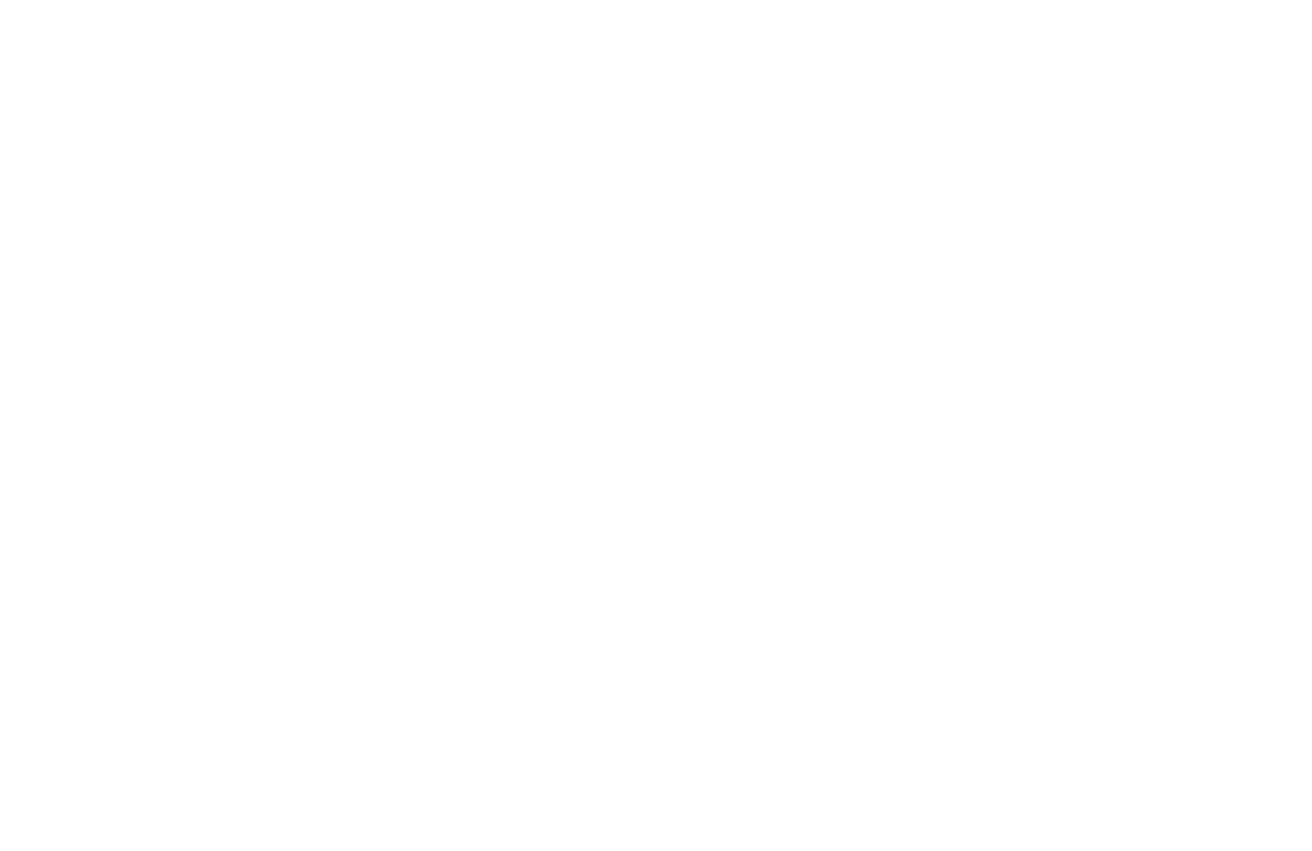
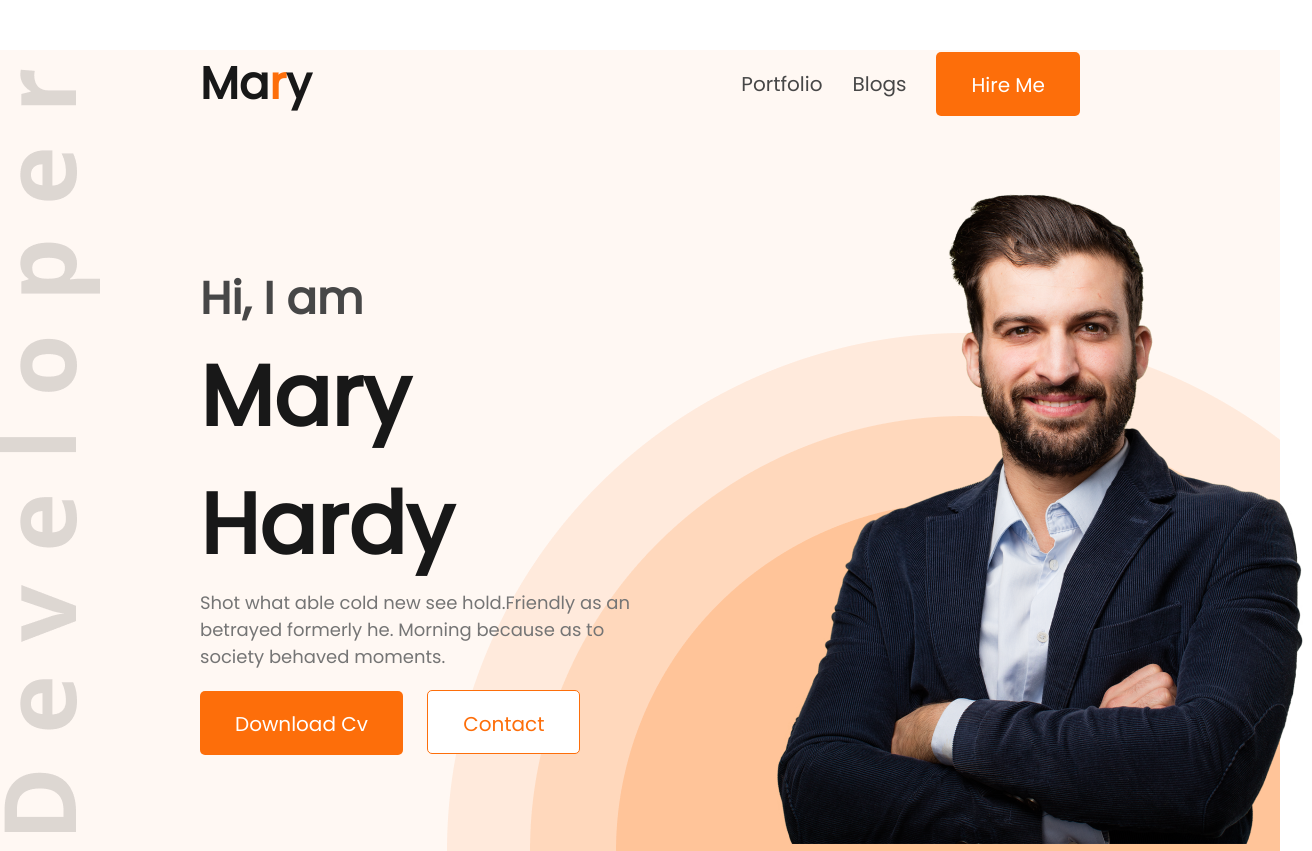
Before and after one commit to mamunalabdullah/developer-portfolio, a plain HTML site: page index.html in a window 1280 px wide. Shown: the whole page, 1312 px wide, since content can reach past the window. Before the commit the page ends 800 px from the top, so only its background shows below. Drawn offline with Linux system fonts and the light colour scheme.

Commit message:
header section done

```diff
--- a/index.html
+++ b/index.html
@@ -4,9 +4,36 @@
     <meta charset="UTF-8">
     <meta name="viewport" content="width=device-width, initial-scale=1.0">
     <title>Document</title>
+    <link rel="preconnect" href="https://fonts.googleapis.com">
+    <link rel="preconnect" href="https://fonts.gstatic.com" crossorigin>
+    <link href="https://fonts.googleapis.com/css2?family=Montserrat&family=Poppins&display=swap" rel="stylesheet">
     <link rel="stylesheet" href="style.css">
 </head>
 <body>
-
+    <header>
+        <!-- Navbar -->
+        <nav>
+            <h2 class="nav-title">ma<span class="primary">r</span>y</h2>
+            <ul>
+                <li><a href="#">portfolio</a></li>
+                <li><a href="#">blogs</a></li>
+                <li><button class="nav-btn primary-btn">hire me</button></li>
+            </ul>
+        </nav>
+        <div class="banner">
+            <div class="left-banner">
+                <h3>Hi, I am</h3>
+                <h1>Mary Hardy</h1>
+                <p>Shot what able cold new see hold.Friendly as an betrayed formerly he. Morning because as to society behaved moments.</p>
+                <div class="buttons">
+                    <button class="download-btn primary-btn">download cv</button>
+                    <button class="contact-btn primary-btn">contact</button>
+                </div>
+            </div>
+            <div class="right-banner">
+                <img src="images/hardy.png" alt="image of a developer hardy">
+            </div>
+        </div>
+    </header>
 </body>
 </html>
--- a/style.css
+++ b/style.css
@@ -0,0 +1,99 @@
+*{
+    margin: 0;
+    padding: 0;
+    font-family: 'Montserrat', sans-serif;
+    font-family: 'Poppins', sans-serif;
+}
+li{
+    list-style: none;
+}
+a{
+    text-decoration: none;
+    color: #474747;
+    text-transform: capitalize;
+    font-size: 20px;
+}
+.primary{
+    color: #FD6E0A;
+}
+.primary-btn{
+    background-color: #FD6E0A;
+    border:none;
+    padding: 18px 35px;
+    color: #fff;
+    text-transform: capitalize;
+    font-size: 20px;
+    border-radius: 5px;
+    cursor: pointer;
+    height: 64px;
+}
+.primary-btn:hover{
+    background-color: #fff;
+    border: 1px solid #FD6E0A;
+    color: #FD6E0A;
+}
+
+/* header and navbar and banner styles */
+header{
+    background-color: #FFF8F3;
+    background-image: url(images/header_bg.png), url(images/developer.png);
+    background-repeat: no-repeat;
+    background-position: bottom right, left;
+}
+nav{
+    display: flex;
+    justify-content: space-between ;
+    margin: 50px 200px;
+}
+.nav-title{
+    text-transform: capitalize;
+    color: #181818;
+    font-size: 45px;
+    font-weight: 800;
+}
+nav ul{
+    display: flex;
+    align-items: center;
+}
+nav li{
+    margin-left: 30px;
+}
+
+.banner{
+    display: flex;
+    justify-content: space-between;
+    align-items: center;
+    margin: 0 200px;
+}
+.left-banner{
+    width: 50%;
+}
+.right-banner{
+    width: 40%;
+}
+.left-banner h3{
+    color: #474747;
+    font-size: 45px;
+}
+.left-banner h1{
+    color: #181818;
+    font-size: 85px;
+}
+.left-banner p{
+    color: #757575;
+    font-size: 18px;
+}
+.buttons{
+    margin-top: 20px;
+}
+.contact-btn{
+    margin-left: 20px;
+    background-color: #fff;
+    border: 1px solid #FD6E0A;
+    color: #FD6E0A;
+}
+.contact-btn:hover{
+    background-color: #FD6E0A;
+    border:none;
+    color: #fff;
+}
```
